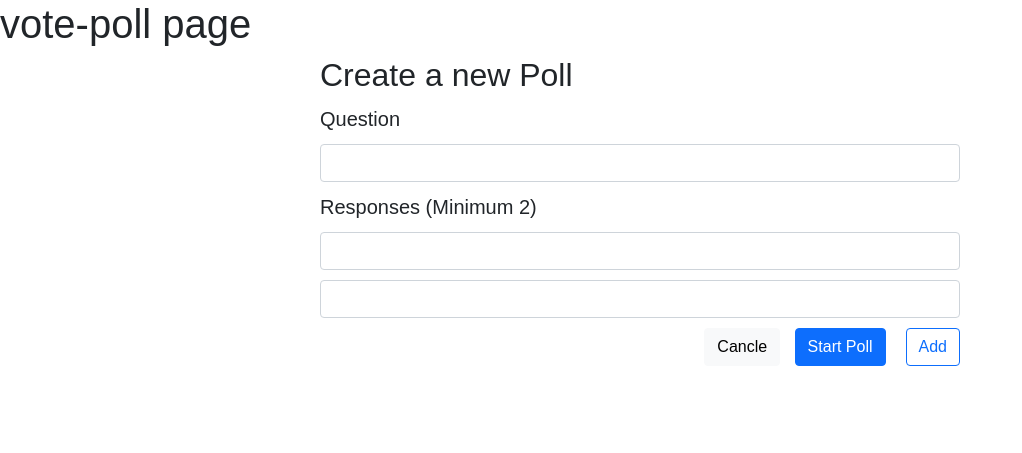
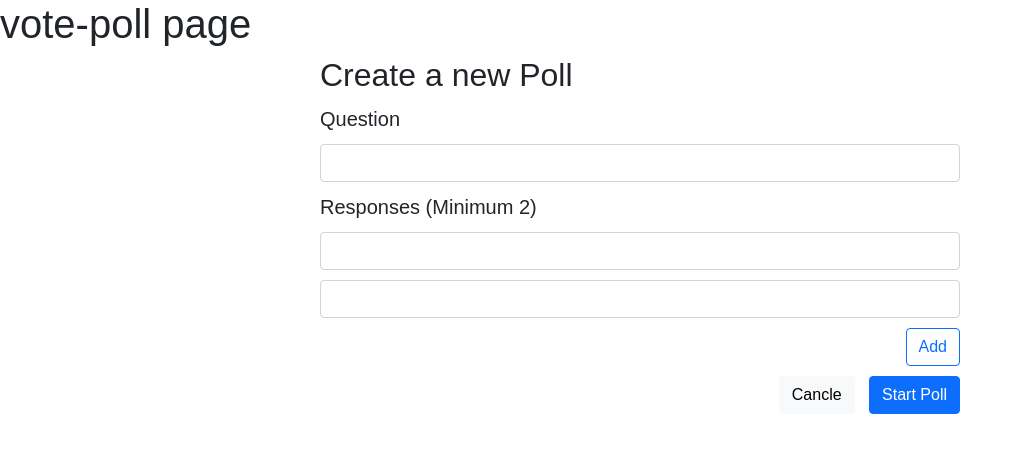
Before and after one commit to the1224/sparton, a Flask app: page /vote-poll in a window 1280 px wide. Shown: the top 453 px of the page, without its empty margins (0-1022 px from the left). Run offline with Flask 2, Linux system fonts and the light colour scheme.

Commit message:
vote-result ???

```diff
--- a/templates/vote-poll.html
+++ b/templates/vote-poll.html
@@ -44,12 +44,17 @@
             border: 1px black;
         }
         .mybutton {
-            float: right;
             margin-left: 10px;
+            margin-bottom: 10px;
             display: block;
         }
         button {
             margin-left: 10px;
+        }
+        .buttonclass{
+            display: flex;
+            align-items: end;
+            flex-direction: column;
         }
 
     </style>
@@ -108,7 +113,8 @@
                 <input id="res2" type="text" class="form-control" aria-label="Dollar amount (with dot and two decimal places)">
             </div>
         </div>
-        <div class="mybutton">
+        <div class="buttonclass">
+            <div class="mybutton">
             <button onclick="addResponse()" type="button" class="btn btn-outline-primary" style="float: right;">
                 Add
             </button>
@@ -117,6 +123,8 @@
             <button type="button" class="btn btn-light">Cancle</button>
             <button onclick="startPoll()" type="button" class="btn btn-primary">Start Poll</button>
         </div>
+        </div>
+
     </div>
 </div>
 </body>
--- a/templates/vote-result.html
+++ b/templates/vote-result.html
@@ -69,14 +69,12 @@
                             let title = menu
                         }
 
-
                     let temp_html = `<div>
                                         <p>vote - ended</p>
                                         <h5>${title}</h5>
                                     </div>`
                     $('#resultpage').append(temp_html)
 
-                    //2개를 받아야되는데 ???
                     if (id != 'title' && id!='id' && id!='_id') {
                         let res = id
                         let score = menu
```
